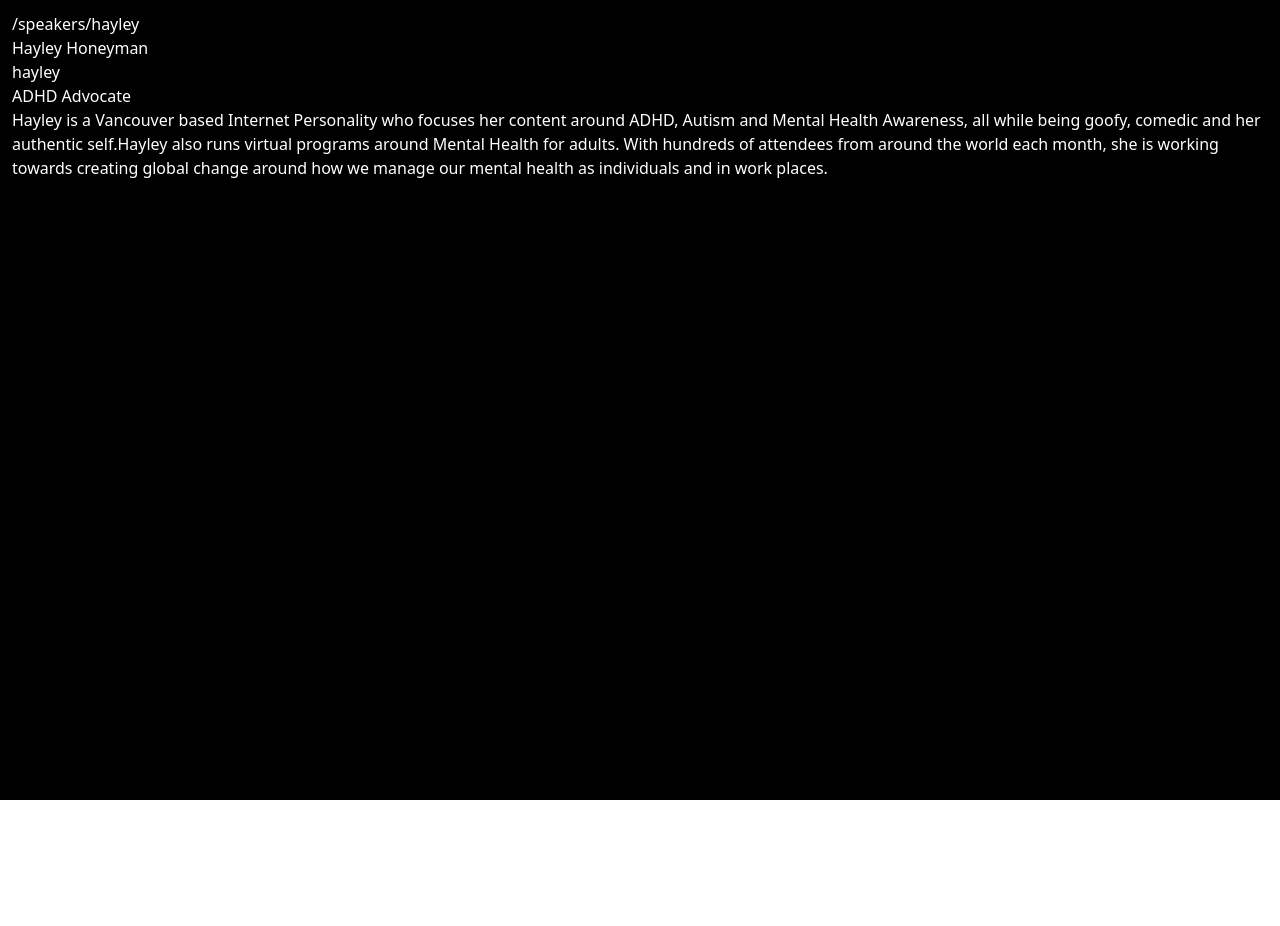
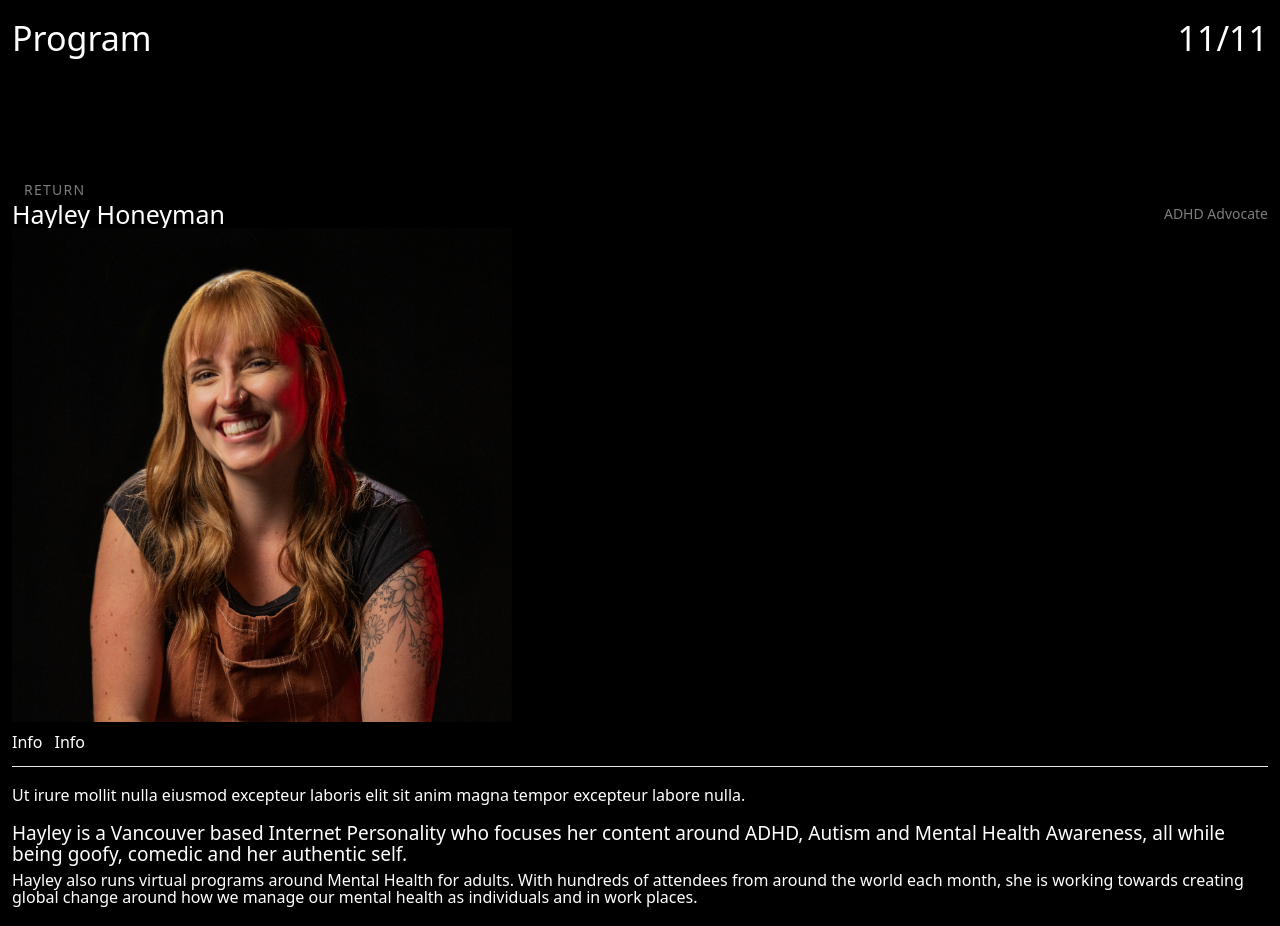
Before and after one commit to tedxsfu-developer/programme-2023, a Next.js app: page /speakers/hayley in a window 1280 px wide. Shown: the top 926 px of the page. Before the commit the page ends 800 px from the top, so only its background shows below. Built offline with nearby package versions, Linux system fonts and the light colour scheme.

Commit message:
updates
added instagram button,
added toggle tab for speaker info page,
added instagram as a parameter for speaker info
added body copy section for speaker info page

```diff
--- /dev/null
+++ b/src/components/InfoTab.tsx
@@ -0,0 +1,68 @@
+"use client";
+
+import { speakerData } from "@/data/SpeakerData";
+import { useState, useEffect, useRef } from "react";
+
+export default function InfoTab() {
+  const [activeTabIndex, setActiveTabIndex] = useState(0);
+  const [tabUnderlineWidth, setTabUnderlineWidth] = useState(0);
+  const [tabUnderlineLeft, setTabUnderlineleft] = useState(0);
+
+  const tabsRef = useRef([]);
+
+  const tabsData = [
+    {
+      label: "Info",
+      content:
+        "Ut irure mollit nulla eiusmod excepteur laboris elit sit anim magna tempor excepteur labore nulla.",
+    },
+    {
+      label: "Q&A",
+      content:
+        "Fugiat dolor et quis in incididunt aute. Ullamco voluptate consectetur dolor officia sunt est dolor sint.",
+    },
+  ];
+
+  useEffect(() => {
+    function setTabPosition() {
+      const currentTab = tabsRef.current[activeTabIndex];
+      setTabUnderlineleft(currentTab?.clientWidth ?? 0);
+    }
+
+    setTabPosition();
+    window.addEventListener("resize", setTabPosition);
+
+    return () => window.removeEventListener("resize", setTabPosition);
+  }, [activeTabIndex]);
+
+  return (
+    <div>
+      <div className="relative">
+        <div className="flex space-x-3 border-b">
+          {tabsData.map((items, index) => {
+            return (
+              <button
+                key={index}
+                ref={(el) => (tabsRef.current[index] = el)}
+                className="pt-2 pb-3"
+                onClick={() => setActiveTabIndex(index)}
+              >
+                Info
+              </button>
+            );
+          })}
+        </div>
+        <span
+          className="absolute bottom-0 block h-10 bg-white transition-all duration-300"
+          style={{ left: tabUnderlineLeft, width: tabUnderlineWidth }}
+        />
+      </div>
+      <div className="py-4">
+        <p>{tabsData[activeTabIndex].content}</p>
+      </div>
+    </div>
+  );
+}
+
+//   key={index}
+//             ref={(el) => (tabsRef.current[index] = el)}
--- a/src/components/ProgramItem.tsx
+++ b/src/components/ProgramItem.tsx
@@ -16,7 +16,7 @@ function ProgramItem(items: Props) {
     // >
     <Link href={items.href ? items.href : ""}>
       <div className="grid grid-cols-3 py-1.5 border-ted-grey border-t">
-        <h3 className="text-ted-grey">{items.time}</h3>
+        <h6 className="text-ted-grey">{items.time}</h6>
         <div className="flex flex-row col-span-2">
           <div className="flex flex-col">
             {items.desc.map((e, index) => (
--- a/src/components/ReturnButton.tsx
+++ b/src/components/ReturnButton.tsx
@@ -1,7 +1,12 @@
+import Link from "next/link";
+
 function ReturnButton() {
+  function handleClick() {
+    <Link href="/"></Link>;
+  }
   return (
-    <button type="button">
-      <div className="grid grid-flow-col">
+    <button type="button" onClick={handleClick}>
+      {/* <div className="grid grid-flow-col">
         <svg
           width="10"
           height="16"
@@ -16,8 +21,8 @@ function ReturnButton() {
             d="M1.5 -3.49691e-07L9.5 8L1.5 16L0.499997 15L7.5 8L0.5 0.999998L1.5 -3.49691e-07Z"
           />
         </svg>
-        <h4 className="uppercase text-ted-grey text-caption pl-3">Return</h4>
-      </div>
+      </div> */}
+      <h4 className="uppercase text-ted-grey text-caption pl-3">Return</h4>
     </button>
   );
 }
--- /dev/null
+++ b/src/components/SocialMediaButton.tsx
@@ -0,0 +1,19 @@
+import { speakerData } from "@/data/SpeakerData";
+import Link from "next/link";
+
+interface Props {
+  instagram: string;
+}
+
+export default function SocialMediaButton(items: Props) {
+  return (
+    <div>
+      <Link
+        href={`${items.instagram}`}
+        className="bg-white rounded-full p-5 justify-center text-black font-sm uppercase"
+      >
+        Instagram
+      </Link>
+    </div>
+  );
+}
--- a/src/components/SpeakerInfoLayout.tsx
+++ b/src/components/SpeakerInfoLayout.tsx
@@ -7,9 +7,7 @@ interface Props {
 
 function SpeakerInfoLayout() {
   return (
-    <div className="grid grid-cols-3 py-1.5 border-ted-grey border-t">
-      <h3 className="text-ted-grey">Test</h3>
-    </div>
+    <div className="grid grid-cols-3 py-1.5 border-ted-grey border-t"></div>
   );
 }
 
--- a/src/data/ProgramData.tsx
+++ b/src/data/ProgramData.tsx
@@ -38,7 +38,7 @@ export const program = [
     time: "11:50",
     desc: ["Unmasking ADHD"],
     guest: ["Hayley Honeyman"],
-    href: "/speakers/honeyman",
+    href: "/speakers/hayley",
   },
   {
     time: "12:10",
@@ -67,7 +67,6 @@ export const programAfternoon = [
     time: "15:40",
     desc: ["Mindfulness is for Everyone"],
     guest: ["Tiara Cash"],
-    href: "/speakers/cash",
   },
   {
     time: "16:00",
--- a/src/data/SpeakerData.tsx
+++ b/src/data/SpeakerData.tsx
@@ -1,23 +1,21 @@
 export const speakerData = [
   {
-    id: "1",
     name: "Hayley Honeyman",
     href: "hayley",
     desc: "ADHD Advocate",
     info: [
-      [
-        // HEADLINE
-        "Hayley is a Vancouver based Internet Personality who focuses her content around ADHD, Autism and Mental Health Awareness, all while being goofy, comedic and her authentic self.",
-        // PARA-1
-        "Hayley also runs virtual programs around Mental Health for adults. With hundreds of attendees from around the world each month, she is working towards creating global change around how we manage our mental health as individuals and in work places.",
-      ],
+      // HEADLINE
+      "Hayley is a Vancouver based Internet Personality who focuses her content around ADHD, Autism and Mental Health Awareness, all while being goofy, comedic and her authentic self.",
+      // PARA-1
+      "Hayley also runs virtual programs around Mental Health for adults. With hundreds of attendees from around the world each month, she is working towards creating global change around how we manage our mental health as individuals and in work places.",
     ],
+    instagram: "https://www.instagram.com/hayley.honeyman/",
   },
+
   {
-    id: "1",
-    name: "Hayley Honeyman",
+    name: "Chris Wilson",
     href: "chris",
-    desc: "ADHD Advocate",
+    desc: "Career Coach",
     info: [
       [
         // HEADLINE
--- a/src/pages/index.tsx
+++ b/src/pages/index.tsx
@@ -2,24 +2,25 @@ import localFont from "next/font/local";
 import { program, programAfternoon, lunch } from "@/data/ProgramData";
 import Header from "@/components/layout/Header";
 import LunchActivity from "@/components/LunchActivity";
+import InfoTab from "@/components/InfoTab";
 import ProgramItem from "@/components/ProgramItem";
 
 const helvetica = localFont({
   src: [
     {
       path: "../fonts/helvetica/HelveticaNeue-Roman.woff",
-      weight: "400",
+      weight: "300",
       style: "normal",
     },
     {
       path: "../fonts/helvetica/HelveticaNeue-Lt.woff",
-      weight: "300",
-      style: "normal",
+      weight: "200",
+      style: "light",
     },
     {
       path: "../fonts/helvetica/HelveticaNeue-Bd.woff",
       weight: "700",
-      style: "normal",
+      style: "bold",
     },
   ],
 });
@@ -29,7 +30,8 @@ export default function Home() {
     <main
       className={`min-h-screen p-3 text-white bg-black ${helvetica.className}`}
     >
-      <Header></Header>
+      <Header />
+
       <div>
         <h4 className="text-ted-grey pb-1.5">Morning Session</h4>
       </div>
--- a/src/pages/speakers/[slug].tsx
+++ b/src/pages/speakers/[slug].tsx
@@ -7,9 +7,15 @@
 // import Head from "next/head";
 // import Link from "next/link";
 // import path from "path";
+
+import Image from "next/image";
+import { usePathname } from "next/navigation";
 import { speakerData } from "@/data/SpeakerData";
-import { usePathname } from "next/navigation";
+import InfoTab from "@/components/InfoTab";
+import ReturnButton from "@/components/ReturnButton";
 import SpeakerInfoLayout from "@/components/SpeakerInfoLayout";
+import Header from "@/components/layout/Header";
+import SocialMediaButton from "@/components/SocialMediaButton";
 
 export const getStaticPaths = async () => {
   const paths = speakerData.map((items) => ({
@@ -44,11 +50,35 @@ export default function Page() {
 
   return (
     <main className=" min-h-screen bg-black text-white p-3">
-      <div>{pathname}</div>
-      <div>{speaker ? speaker.name : ""}</div>
-      <div>{speaker ? speaker.href : ""}</div>
-      <div>{speaker ? speaker.desc : ""}</div>
-      <div>{speaker ? speaker.info : ""}</div>
+      <Header></Header>
+      <ReturnButton></ReturnButton>
+
+      {/* <div>{pathname}</div> */}
+      {/* <div>{speaker ? speaker.href : ""}</div> */}
+      <div className="grid grid-flow-col z-10 w-full justify-between items-center">
+        <div className="font-light text-name">
+          {speaker ? speaker.name : ""}
+        </div>
+        <div className="text-sm text-ted-grey capitalize font-normal">
+          {speaker ? speaker.desc : ""}
+        </div>
+      </div>
+      <Image
+        src="/img/headshot-hayley.png"
+        width={500}
+        height={500}
+        alt="Hayley Honeyman"
+      />
+      <InfoTab />
+      <div className="font-light text-headline">
+        {speaker ? speaker.info[0] : ""}
+      </div>
+      <div className="font-normal text-body pt-2">
+        {speaker ? speaker.info[1] : ""}
+      </div>
+      <div className="mt-10">
+        <SocialMediaButton instagram={speaker?.instagram}></SocialMediaButton>
+      </div>
     </main>
   );
 }
--- a/src/styles/globals.css
+++ b/src/styles/globals.css
@@ -34,3 +34,8 @@ h4 {
   line-height: 16px;
   letter-spacing: 1.26px;
 }
+
+h3 {
+  font-size: 25px;
+  font-weight: light;
+}
--- a/tailwind.config.ts
+++ b/tailwind.config.ts
@@ -12,7 +12,8 @@ const config: Config = {
       sm: ["14px", "16px"],
       caption: "14px",
       body: ["16px", "17.28px"],
-      pagehead: "25px",
+      name: ["25px", "27px"],
+      headline: ["19px", "20.52px"],
       heading: ["34px", "52.7px"],
       xl: "1.25rem",
       "2xl": "1.563rem",
```
Also changed, not shown: public/img/headshot-hayley.png.
